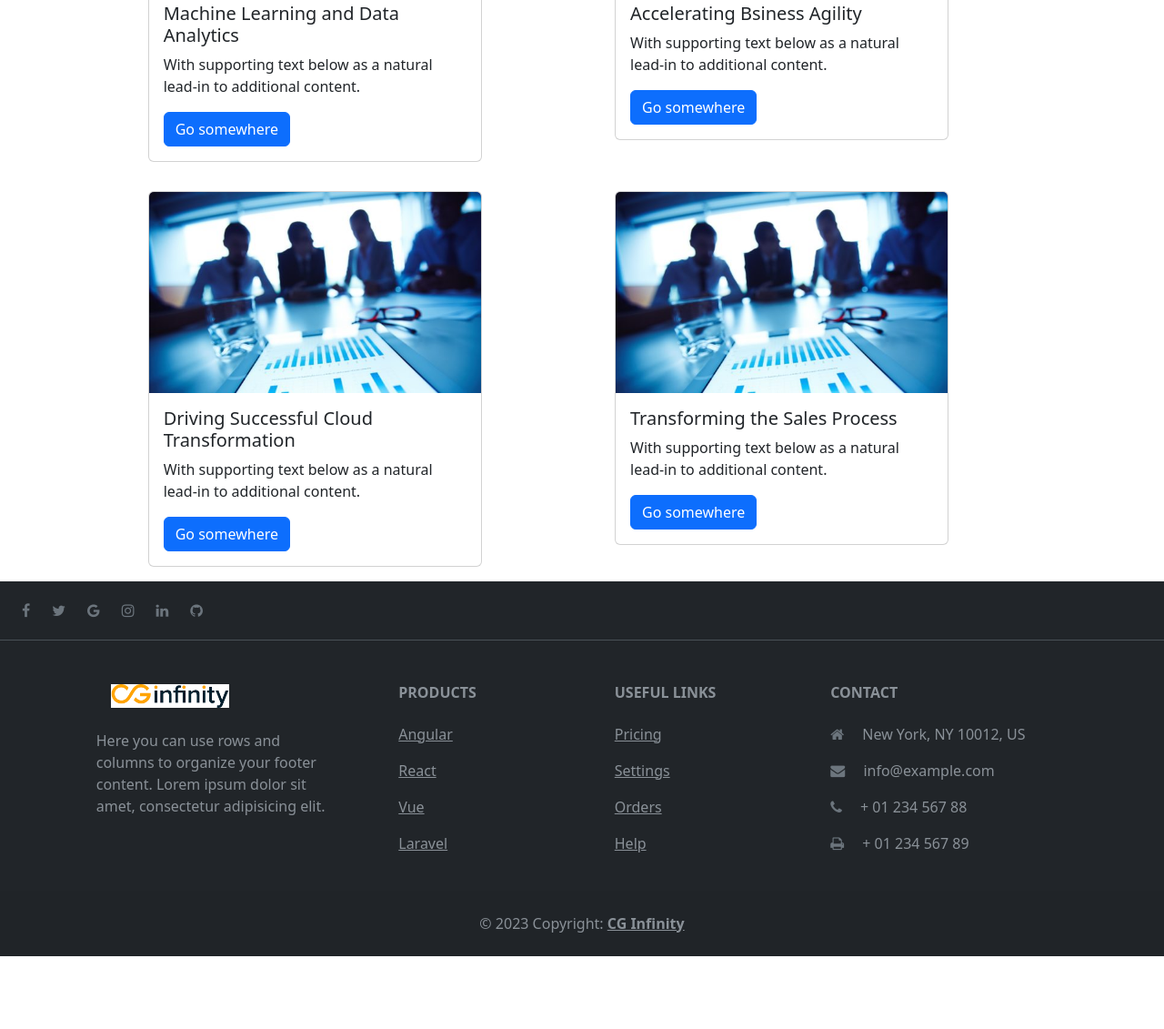
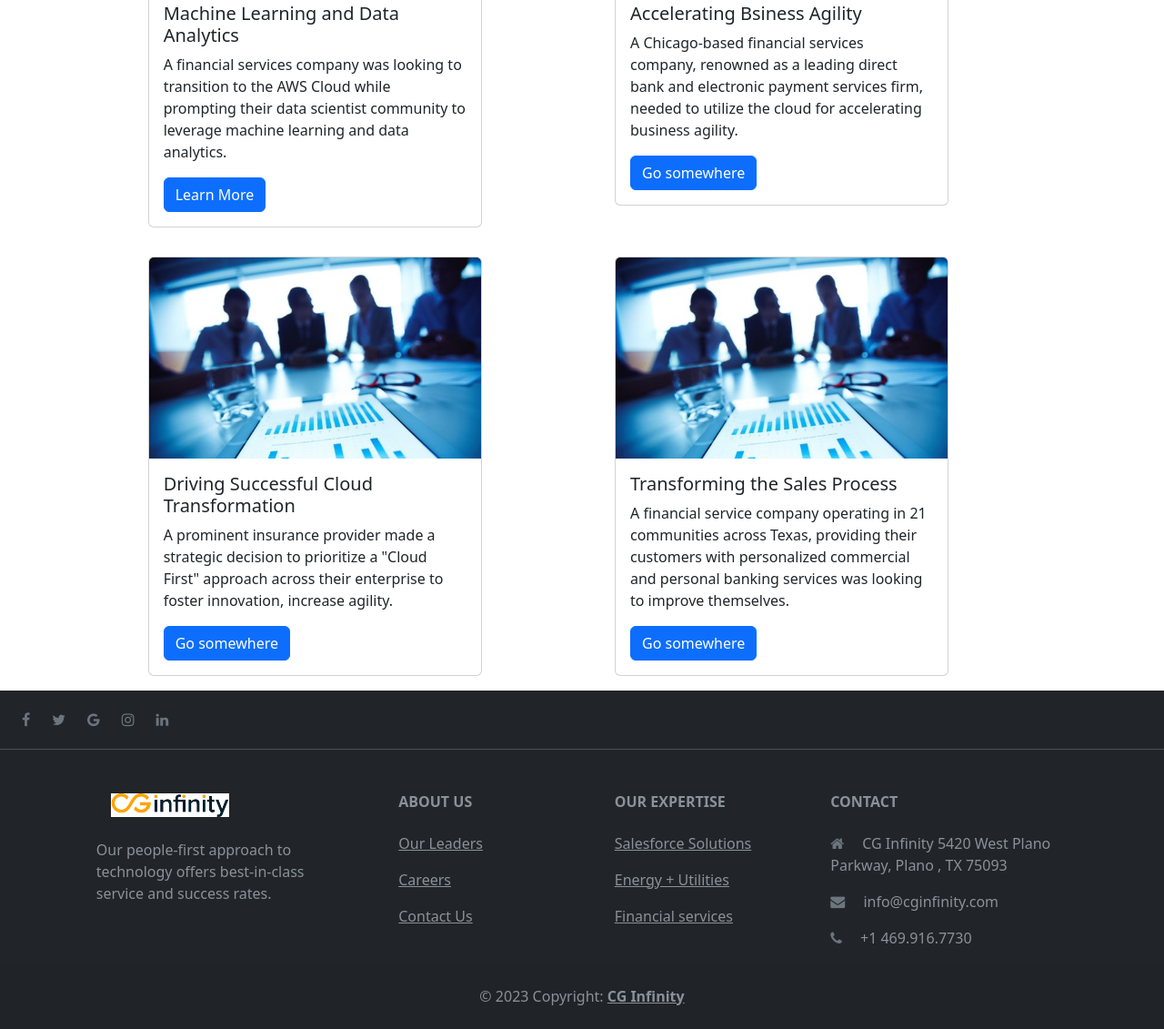
Before and after one commit to Sanchit192/CGinfinty_project, a plain HTML site: page index.html in a window 1280 px wide. Shown: the part 460-1591 px from the top of the page at 91% size. Before the commit the page ends 1511 px from the top, so only its background shows below. Drawn offline with nearby package versions, Linux system fonts and the light colour scheme.

Commit message:
new chnages

```diff
--- a/index.html
+++ b/index.html
@@ -21,7 +21,7 @@
     <body>
         <nav class="navbar navbar-expand-lg bg-body  " data-bs-theme="dark">
             <div class="container-fluid">
-              <a class="navbar-brand" href="#">
+              <a class="navbar-brand" href="index.html">
                 <img src="media/cglogo.png" alt="Logo" width="30%" height="24%" class="d-inline-block align-text-top">
               </a>
               <div class=" align-text-right" id="navbarNavDropdown">
@@ -50,8 +50,8 @@
                   <img src="media/ml.jpg" class="card-img-top" alt="...">
                   <div class="card-body">
                     <h5 class="card-title">Machine Learning and Data Analytics</h5>
-                    <p class="card-text">With supporting text below as a natural lead-in to additional content.</p>
-                    <a href="https://cginfinity.com/case-studies/leverage-machine-learning-and-data-analytics/" class="btn btn-primary">Go somewhere</a>
+                    <p class="card-text">A financial services company was looking to transition to the AWS Cloud while prompting their data scientist community to leverage machine learning and data analytics.</p>
+                    <a href="https://cginfinity.com/case-studies/leverage-machine-learning-and-data-analytics/" class="btn btn-primary">Learn More</a>
                   </div>
                 </div>
               </div>
@@ -60,8 +60,8 @@
                   <img src="media/ml.jpg" class="card-img-top" alt="..." style="height: 100%;">
                   <div class="card-body">
                     <h5 class="card-title">Accelerating Bsiness Agility</h5>
-                    <p class="card-text">With supporting text below as a natural lead-in to additional content.</p>
-                    <a href="https://cginfinity.com/case-studies/leverage-machine-learning-and-data-analytics/" class="btn btn-primary">Go somewhere</a>
+                    <p class="card-text">A Chicago-based financial services company, renowned as a leading direct bank and electronic payment services firm, needed to utilize the cloud for accelerating business agility.</p>
+                    <a href="https://cginfinity.com/case-studies/accelerating-business-agility/" class="btn btn-primary">Go somewhere</a>
                   </div>
 
                 </div>
@@ -75,8 +75,8 @@
                   <img src="media/ba.jpg" class="card-img-top" alt="...">
                   <div class="card-body">
                     <h5 class="card-title">Driving Successful Cloud Transformation</h5>
-                    <p class="card-text">With supporting text below as a natural lead-in to additional content.</p>
-                    <a href="https://cginfinity.com/case-studies/leverage-machine-learning-and-data-analytics/" class="btn btn-primary">Go somewhere</a>
+                    <p class="card-text">A prominent insurance provider made a strategic decision to prioritize a "Cloud First" approach across their enterprise to foster innovation, increase agility.</p>
+                    <a href="https://cginfinity.com/case-studies/driving-successful-cloud-transformation/" class="btn btn-primary">Go somewhere</a>
                   </div>
                 </div>
               </div>
@@ -85,8 +85,8 @@
                   <img src="media/ba.jpg" class="card-img-top" alt="...">
                   <div class="card-body">
                     <h5 class="card-title">Transforming the Sales Process</h5>
-                    <p class="card-text">With supporting text below as a natural lead-in to additional content.</p>
-                    <a href="https://cginfinity.com/case-studies/leverage-machine-learning-and-data-analytics/" class="btn btn-primary">Go somewhere</a>
+                    <p class="card-text">A financial service company operating in 21 communities across Texas, providing their customers with personalized commercial and personal banking services was looking to improve themselves.</p>
+                    <a href="https://cginfinity.com/case-studies/transforming-the-sales-process/" class="btn btn-primary">Go somewhere</a>
                   </div>
 
                 </div>
@@ -104,24 +104,22 @@
 
               <!-- Right -->
               <div style="display: flex;">
-                <a href="" class="me-4 link-secondary">
+                <a href="https://www.facebook.com/cginfinityinc/" class="me-4 link-secondary">
                   <i class="fa fa-facebook-f"></i>
                 </a>
-                <a href="" class="me-4 link-secondary">
+                <a href="https://twitter.com/cginfinityinc" class="me-4 link-secondary">
                   <i class="fa fa-twitter"></i>
                 </a>
-                <a href="" class="me-4 link-secondary">
+                <a href="https://cginfinity.com/" class="me-4 link-secondary">
                   <i class="fa fa-google"></i>
                 </a>
-                <a href="" class="me-4 link-secondary">
+                <a href="https://www.instagram.com/cginfinityinc/" class="me-4 link-secondary">
                   <i class="fa fa-instagram"></i>
                 </a>
-                <a href="" class="me-4 link-secondary">
+                <a href="https://www.linkedin.com/company/cginfinity/mycompany/" class="me-4 link-secondary">
                   <i class="fa fa-linkedin"></i>
                 </a>
-                <a href="" class="me-4 link-secondary">
-                  <i class="fa fa-github"></i>
-                </a>
+
               </div>
               <!-- Right -->
             </section>
@@ -139,8 +137,7 @@
                       <i class="fa fa-gem me-3 text-secondary"></i><img src="media/cglogo.png" style="width: 50%;">
                     </h6>
                     <p>
-                      Here you can use rows and columns to organize your footer content. Lorem ipsum
-                      dolor sit amet, consectetur adipisicing elit.
+                      Our people-first approach to technology offers best-in-class service and success rates.
                     </p>
                   </div>
                   <!-- Grid column -->
@@ -149,20 +146,18 @@
                   <div class="col-md-2 col-lg-2 col-xl-2 mx-auto mb-4">
                     <!-- Links -->
                     <h6 class="text-uppercase fw-bold mb-4">
-                      Products
+                      About Us
                     </h6>
                     <p>
-                      <a href="#!" class="text-reset">Angular</a>
+                      <a href="https://cginfinity.com/about/our-leaders/" class="text-reset">Our Leaders</a>
                     </p>
                     <p>
-                      <a href="#!" class="text-reset">React</a>
+                      <a href="https://cginfinity.com/careers/" class="text-reset">Careers</a>
                     </p>
                     <p>
-                      <a href="#!" class="text-reset">Vue</a>
+                      <a href="https://cginfinity.com/contact-us" class="text-reset">Contact Us</a>
                     </p>
-                    <p>
-                      <a href="#!" class="text-reset">Laravel</a>
-                    </p>
+
                   </div>
                   <!-- Grid column -->
 
@@ -170,20 +165,18 @@
                   <div class="col-md-3 col-lg-2 col-xl-2 mx-auto mb-4">
                     <!-- Links -->
                     <h6 class="text-uppercase fw-bold mb-4">
-                      Useful links
+                      Our Expertise
                     </h6>
                     <p>
-                      <a href="#!" class="text-reset">Pricing</a>
+                      <a href="https://cginfinity.com/services/salesforce/" class="text-reset">Salesforce Solutions</a>
                     </p>
                     <p>
-                      <a href="#!" class="text-reset">Settings</a>
+                      <a href="https://cginfinity.com/industries/energy-utilities/" class="text-reset">Energy + Utilities</a>
                     </p>
                     <p>
-                      <a href="#!" class="text-reset">Orders</a>
+                      <a href="https://cginfinity.com/industries/financial/" class="text-reset">Financial services</a>
                     </p>
-                    <p>
-                      <a href="#!" class="text-reset">Help</a>
-                    </p>
+
                   </div>
                   <!-- Grid column -->
 
@@ -191,13 +184,15 @@
                   <div class="col-md-4 col-lg-3 col-xl-3 mx-auto mb-md-0 mb-4">
                     <!-- Links -->
                     <h6 class="text-uppercase fw-bold mb-4">Contact</h6>
-                    <p><i class="fa fa-home me-3 text-secondary"></i> New York, NY 10012, US</p>
+                    <p><i class="fa fa-home me-3 text-secondary"></i> CG Infinity
+                      5420 West Plano Parkway,
+                      Plano , TX 75093</p>
                     <p>
                       <i class="fa fa-envelope me-3 text-secondary"></i>
-                      info@example.com
+                      info@cginfinity.com
                     </p>
-                    <p><i class="fa fa-phone me-3 text-secondary"></i> + 01 234 567 88</p>
-                    <p><i class="fa fa-print me-3 text-secondary"></i> + 01 234 567 89</p>
+                    <p><i class="fa fa-phone me-3 text-secondary"></i> +1 469.916.7730</p>
+
                   </div>
                   <!-- Grid column -->
                 </div>
```
Also changed, not shown: Employee.html (+29 -35 lines), login.html (+24 -29 lines), register.html (+24 -29 lines).
